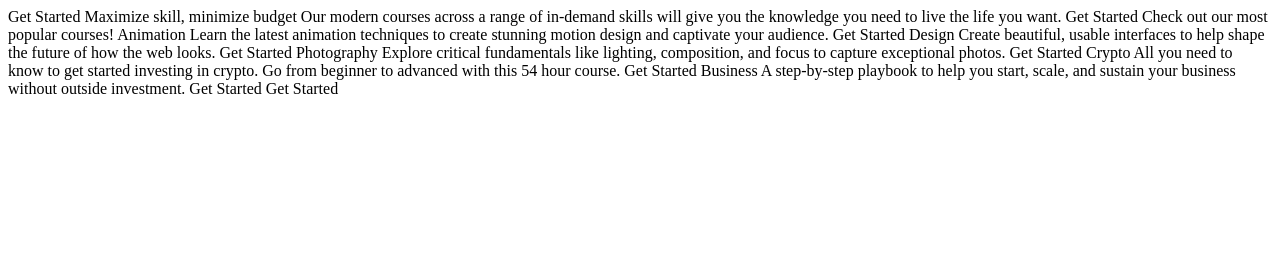
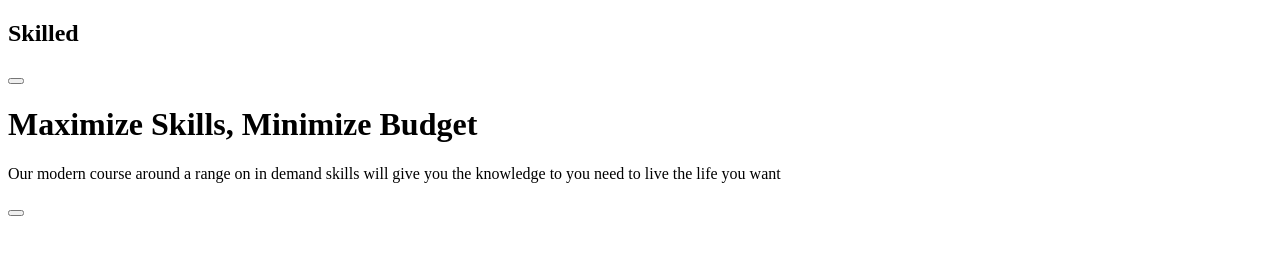
Before and after one commit to dickson-osei/Skilled-e-learning-landing-page, a plain HTML site: page index.html in a window 1280 px wide. Drawn offline with Linux system fonts and the light colour scheme.

Commit message:
HTML in progress

```diff
--- a/index.html
+++ b/index.html
@@ -7,46 +7,34 @@
   <link rel="icon" type="image/png" sizes="32x32" href="./assets/favicon-32x32.png">
 
   <title>Frontend Mentor | Skilled e-learning landing page</title>
+
+  <link rel="preconnect" href="https://fonts.googleapis.com">
+  <link rel="preconnect" href="https://fonts.gstatic.com" crossorigin>
+  <link href="https://fonts.googleapis.com/css2?family=Plus+Jakarta+Sans:wght@200;500;700&display=swap" rel="stylesheet">
+
 </head>
 <body>
+  <main class="container">
+    <div>
+      <div><h2>Skilled</h2></div>
+      <div><button type="submit" value="Get Started"></button></div>
+    </div>
 
-  Get Started
+    <div>
+    <h1>Maximize Skills, Minimize Budget</h1>
+    <p>Our modern course around a range on in demand skills will give you the knowledge to you need to live the life you want</p>
+    <button type="submit" value="Get Started"></button>
+    </div>
 
-  Maximize skill, minimize budget
+    <div>
 
-  Our modern courses across a range of in-demand skills will give you the
-  knowledge you need to live the life you want.
+    </div>
 
-  Get Started
 
-  Check out our most popular courses!
 
-  Animation
-  Learn the latest animation techniques to create stunning motion
-  design and captivate your audience.
-  Get Started
 
-  Design
-  Create beautiful, usable interfaces to help shape the future of
-  how the web looks.
-  Get Started
 
-  Photography
-  Explore critical fundamentals like lighting, composition, and focus
-  to capture exceptional photos.
-  Get Started
-
-  Crypto
-  All you need to know to get started investing in crypto. Go from beginner
-  to advanced with this 54 hour course.
-  Get Started
-
-  Business
-  A step-by-step playbook to help you start, scale, and sustain your business
-  without outside investment.
-  Get Started
-
-  Get Started
+  </main>
 
 </body>
 </html>
--- a/styles.css
+++ b/styles.css
@@ -1,3 +1,7 @@
 *{
     box-sizing:border-box;
 }
+
+main{
+    font-family:'Plus Jakarta Sans',sans-serif;
+}
```
